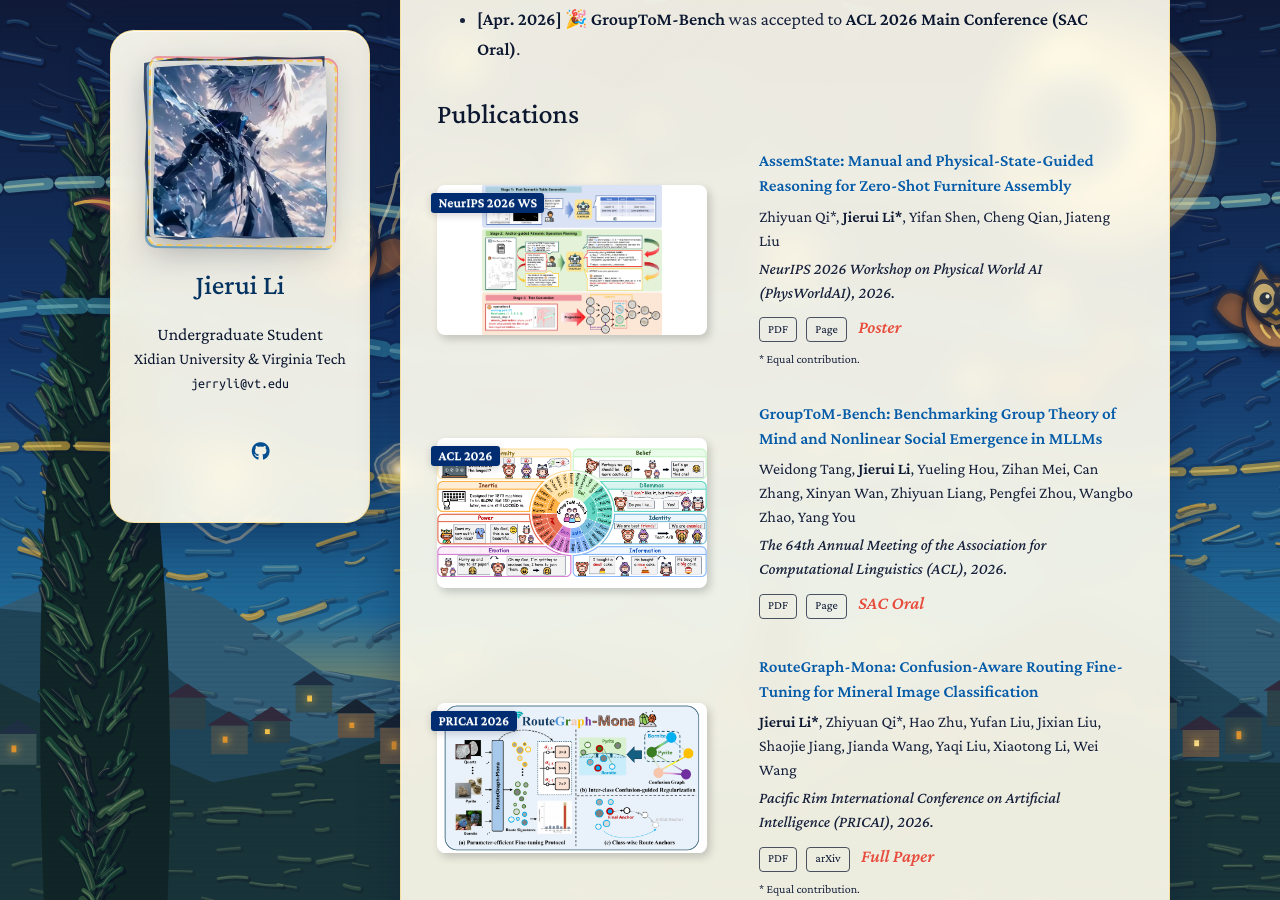
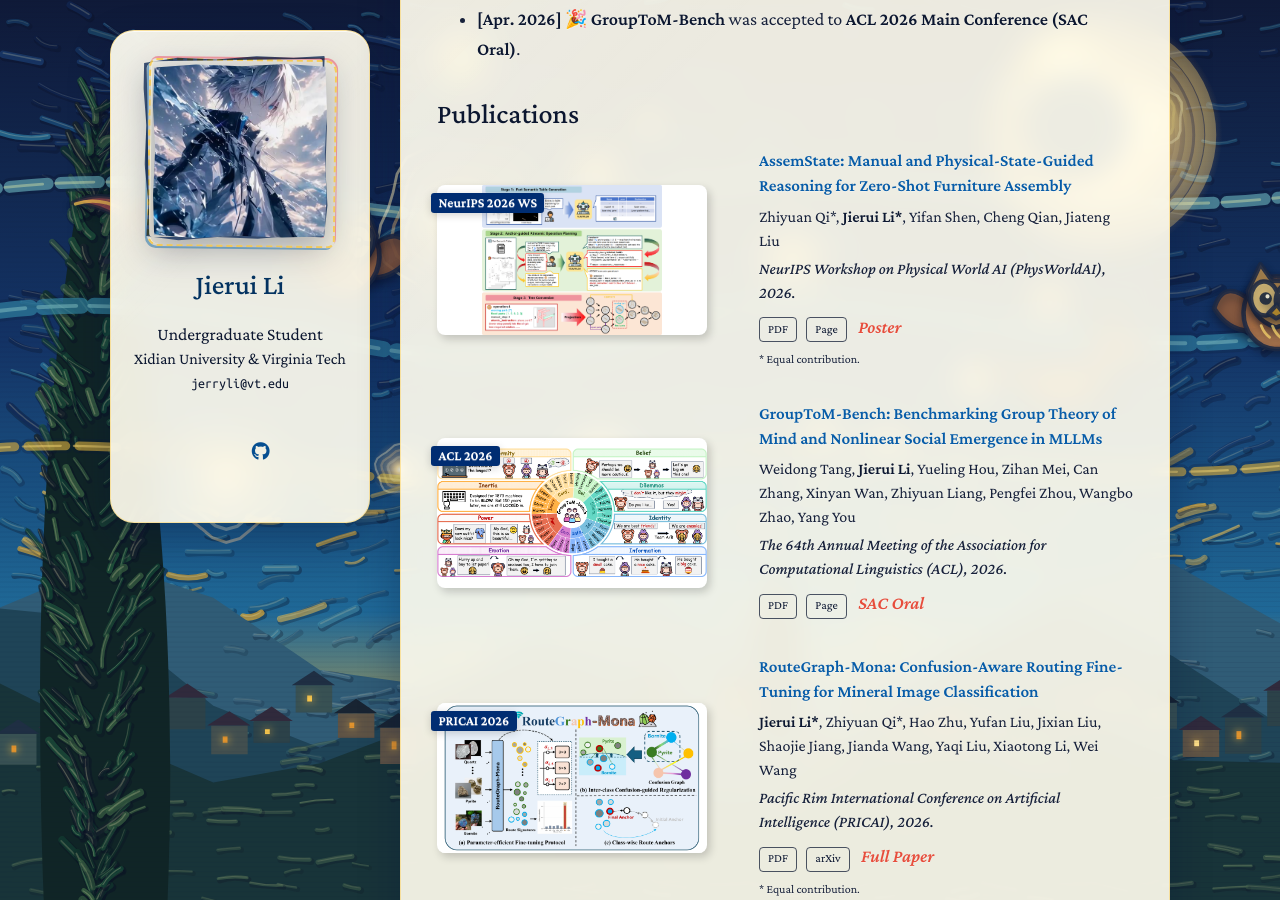
Before and after one commit to JRLi12/JRLi12.github.io, a Jekyll site: the page built from index.md, in a window 1280 px wide and 900 px high, scrolled down 1466 px. Built offline with Jekyll 4.4.1, drawn with Linux system fonts in a browser that asks for light colours; a style sheet for code colours, icons or effects is not loaded; our own code applies the rules of GitHub Pages for plain Markdown files.

Commit message:
Update publications.yml

```diff
--- a/_data/publications.yml
+++ b/_data/publications.yml
@@ -4,7 +4,7 @@ main:
     image: ./assets/img/assemby_state.png
     authors: "Zhiyuan Qi*, <strong>Jierui Li*</strong>, Yifan Shen, Cheng Qian, Jiateng Liu"
     conference_short: "NeurIPS 2026 WS"
-    conference: "NeurIPS 2026 Workshop on Physical World AI (PhysWorldAI), 2026."
+    conference: "NeurIPS Workshop on Physical World AI (PhysWorldAI), 2026."
     pdf: ""
     page: ""
     notes: "Poster"
```
